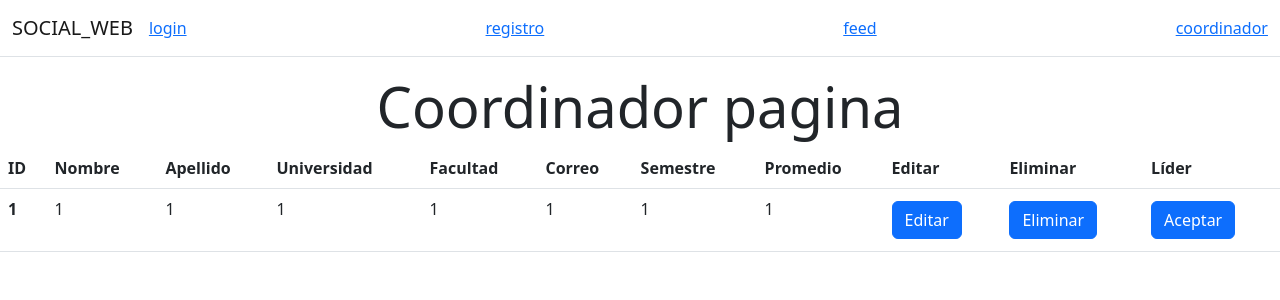
After one commit to Edwin-DEV-py/SocialWeb2, a Django app: page /coordinador/ in a window 1280 px wide. The commit adds this page. Shown: the top 300 px of the page. Run offline with Django 4.2, Linux system fonts and the light colour scheme; parts of the project's set-up code (start-up, migrations or seed data) failed here and were passed over; some libraries are stand-ins or nearby versions.

Commit message:
pagina coordinador

```diff
--- a/Web/Web/urls.py
+++ b/Web/Web/urls.py
@@ -15,7 +15,7 @@ Including another URLconf
 """
 from django.contrib import admin
 from django.urls import path
-from Web2.views import registro,index,login,feed
+from Web2.views import registro,index,login,feed,coordinador
 
 urlpatterns = [
     path('', index,name="index"),
@@ -24,4 +24,5 @@ urlpatterns = [
     path('index/', index,name="index"),
     path('login/', login,name="login"),
     path('feed/', feed,name="feed"),
+    path('coordinador/', coordinador,name="coordinador"),
 ]
--- a/Web/Web2/views.py
+++ b/Web/Web2/views.py
@@ -32,3 +32,6 @@ def registro(request):
         form = formRegistro()
     contexto = {'form':form}
     return render(request,'registro.html',contexto)
+
+def coordinador(request):
+    return render(request,'coordinador.html')
--- /dev/null
+++ b/Web/templates/coordinador.html
@@ -0,0 +1,40 @@
+{% extends "index.html" %}
+{% block index %}
+<center>
+<div class="text-center">
+    <h1 class="display-4">Coordinador pagina</h1>
+</div>
+<table class="table">
+  <thead class="thead-dark">
+    <tr>
+      <th scope="col">ID</th>
+      <th scope="col">Nombre</th>
+      <th scope="col">Apellido</th>
+      <th scope="col">Universidad</th>
+      <th scope="col">Facultad</th>
+      <th scope="col">Correo</th>
+      <th scope="col">Semestre</th>
+      <th scope="col">Promedio</th>
+      <th scope="col">Editar</th>
+      <th scope="col">Eliminar</th>
+      <th scope="col">Líder</th>
+    </tr>
+  </thead>
+  <tbody>
+    <tr>
+      <th scope="row">1</th>
+      <td>1</td>
+      <td>1</td>
+      <td>1</td>
+      <td>1</td>
+      <td>1</td>
+      <td>1</td>
+      <td>1</td>
+      <td> <button type="submit" class="btn btn-primary my-1">Editar</button> </td>
+      <td> <button type="submit" class="btn btn-primary my-1">Eliminar</button> </td>
+      <td> <button type="submit" class="btn btn-primary my-1">Aceptar</button> </td>
+    </tr>
+  </tbody>
+</table>
+</center>
+{% endblock %}
--- /dev/null
+++ b/Web/templates/grupo.html
@@ -0,0 +1,6 @@
+{% extends "index.html" %}
+{% block index %}
+
+
+
+{% endblock %}
--- a/Web/templates/index.html
+++ b/Web/templates/index.html
@@ -30,6 +30,9 @@
                     <ul class="navbar-nav navbar">
                         <li><a href="{% url 'feed' %}">feed</a></li>
                     </ul>
+                    <ul class="navbar-nav navbar">
+                        <li><a href="{% url 'coordinador' %}">coordinador</a></li>
+                    </ul>
                 </div>
             </div>
         </nav>
```
